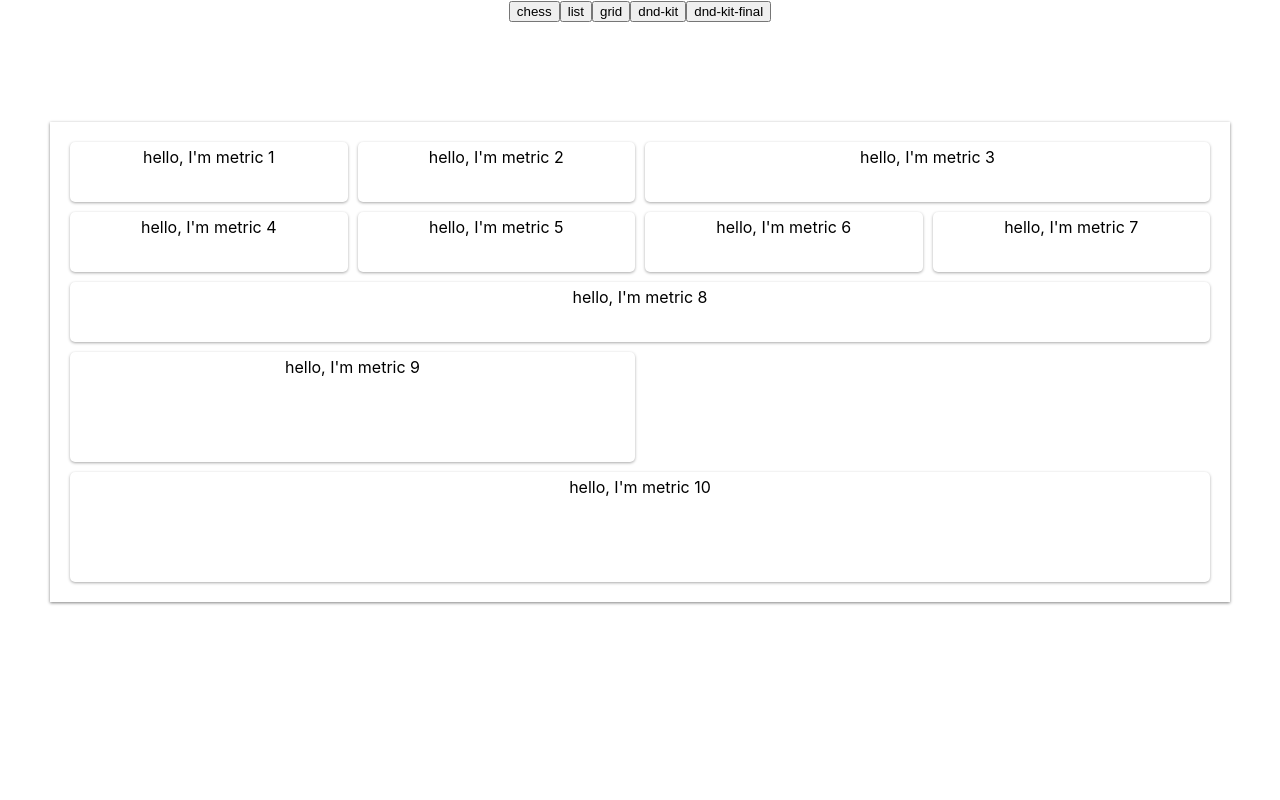
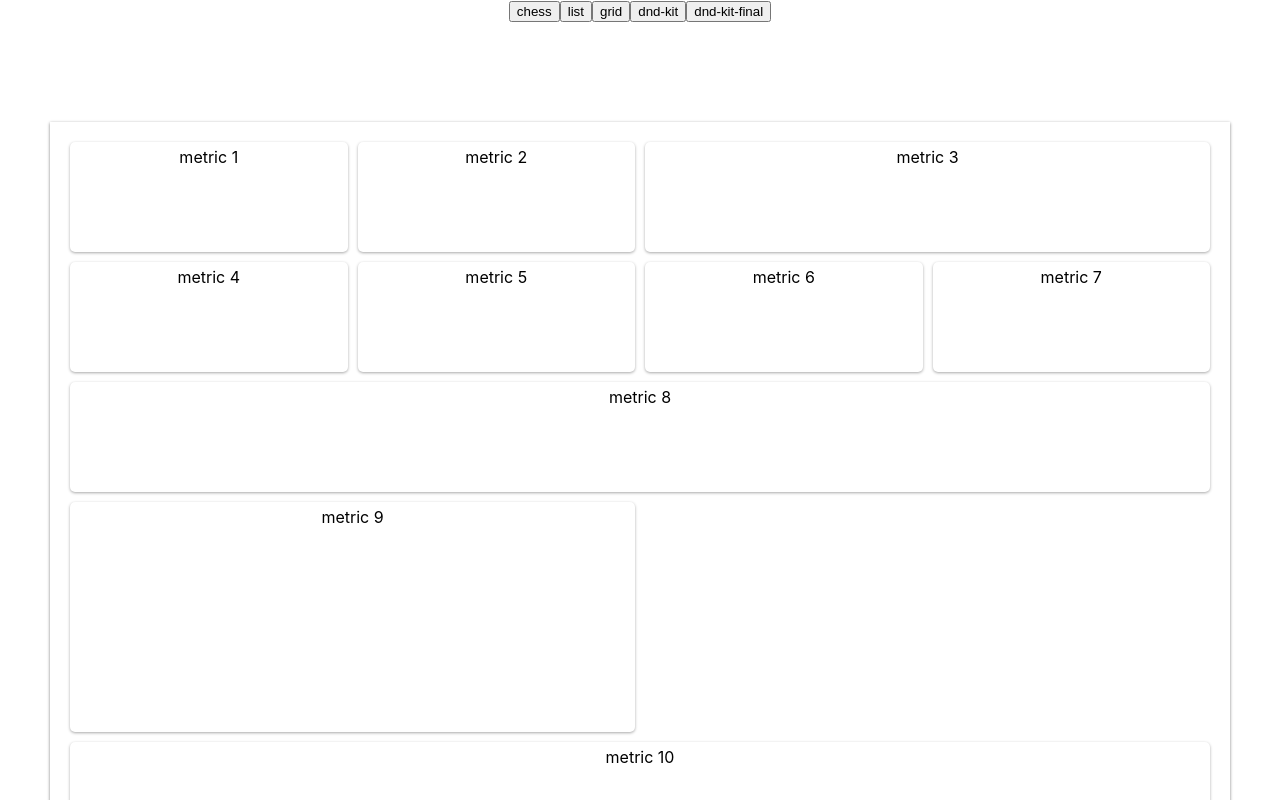
Before and after one commit to N1ck-Benson/dnd-tutorial-js, a React (Create React App) app: page / in a window 1280 px wide. Shown: the top 800 px of the page. Built offline with nearby package versions, Linux system fonts and the light colour scheme.

Commit message:
finish dndkitfinal attempt

```diff
--- a/src/App.css
+++ b/src/App.css
@@ -10,8 +10,13 @@
 
 .cards_grid {
   display: grid;
+  /* To distribute cards in the grid without fixing the number of cols,
+    use auto-fit, eg grid-template-columns: repeat(auto-fit, minmax(100px, 1fr));
+  */
   grid-template-columns: repeat(4, 1fr);
   grid-gap: 10px;
+  grid-auto-rows: auto;
+  grid-auto-flow: row dense;
   box-shadow: 0px 1px 3px grey;
   padding: 20px;
 }
--- a/src/Components/dnd-kit-final/DndKitFinal.js
+++ b/src/Components/dnd-kit-final/DndKitFinal.js
@@ -8,6 +8,7 @@ import {
 } from "@dnd-kit/core";
 import {
   arrayMove,
+  rectSortingStrategy,
   rectSwappingStrategy,
   SortableContext,
 } from "@dnd-kit/sortable";
@@ -19,12 +20,21 @@ const DndKitFinal = () => {
   const [cards, setCards] = useState(data);
   const [activeId, setActiveId] = useState(null);
 
-  // activeCardIndex
-
   const sensors = useSensors(useSensor(MouseSensor), useSensor(TouchSensor));
 
   const handleDragStart = (event) => {
     setActiveId(event.active.id);
+  };
+
+  const handleDragOver = (event) => {
+    // const { active, over } = event;
+    // if (active.id !== over.id) {
+    //   setCards(() => {
+    //     const oldCardIndex = cards.findIndex((card) => card.id === active.id);
+    //     const newCardIndex = cards.findIndex((card) => card.id === over.id);
+    //     return arrayMove(cards, oldCardIndex, newCardIndex);
+    //   });
+    // }
   };
 
   const handleDragEnd = (event) => {
@@ -48,6 +58,7 @@ const DndKitFinal = () => {
         sensors={sensors}
         collisionDetection={closestCenter}
         onDragStart={handleDragStart}
+        onDragOver={handleDragOver}
         onDragEnd={handleDragEnd}
       >
         <SortableContext items={cards} strategy={rectSwappingStrategy}>
--- a/src/Components/dnd-kit-final/SortableCard.js
+++ b/src/Components/dnd-kit-final/SortableCard.js
@@ -6,22 +6,16 @@ const SortableCard = ({ card, activeId }) => {
   const { id, name, size } = card;
 
   const {
-    transform,
-    transition,
     // Default attributes provided by dnd-kit, can be omitted
     attributes,
     // Could instead distinguish setDraggableRef, setDroppableRef:
     // https://docs.dndkit.com/presets/sortable/usesortable#node-ref
     setNodeRef,
-    // Pass listeners to the element that will trigger the sort
+    // Pass listeners to the element which will trigger the sort
     listeners,
-  } = useSortable({
-    id,
-    transition: {
-      // Add css transition attributes here, or omit for defaults
-      duration: 150,
-    },
-  });
+    transform,
+    transition,
+  } = useSortable({ id });
 
   const style = {
     ...size,
@@ -38,7 +32,7 @@ const SortableCard = ({ card, activeId }) => {
       {...attributes}
       {...listeners}
     >
-      hello, I'm {name}
+      {name}
     </div>
   );
 };
--- a/src/Components/dnd-kit-final/cards.js
+++ b/src/Components/dnd-kit-final/cards.js
@@ -1,16 +1,20 @@
 const gridSizes = {
-  SMALL: { gridRowStart: "span 1", gridColumnStart: "span 1", height: "50px" },
-  MEDIUM: { gridRowStart: "span 1", gridColumnStart: "span 2", height: "50px" },
-  LARGE: { gridRowStart: "span 1", gridColumnStart: "span 4", height: "50px" },
+  SMALL: { gridRowStart: "span 1", gridColumnStart: "span 1", height: "100px" },
+  MEDIUM: {
+    gridRowStart: "span 1",
+    gridColumnStart: "span 2",
+    height: "100px",
+  },
+  LARGE: { gridRowStart: "span 1", gridColumnStart: "span 4", height: "100px" },
   LARGER: {
     gridRowStart: "span 2",
     gridColumnStart: "span 2",
-    height: "100px",
+    height: "220px",
   },
   LARGEST: {
     gridRowStart: "span 2",
     gridColumnStart: "span 4",
-    height: "100px",
+    height: "220px",
   },
 };
 
```
Also changed, not shown: 1 other file (tests, documents, lock files or other folders).
